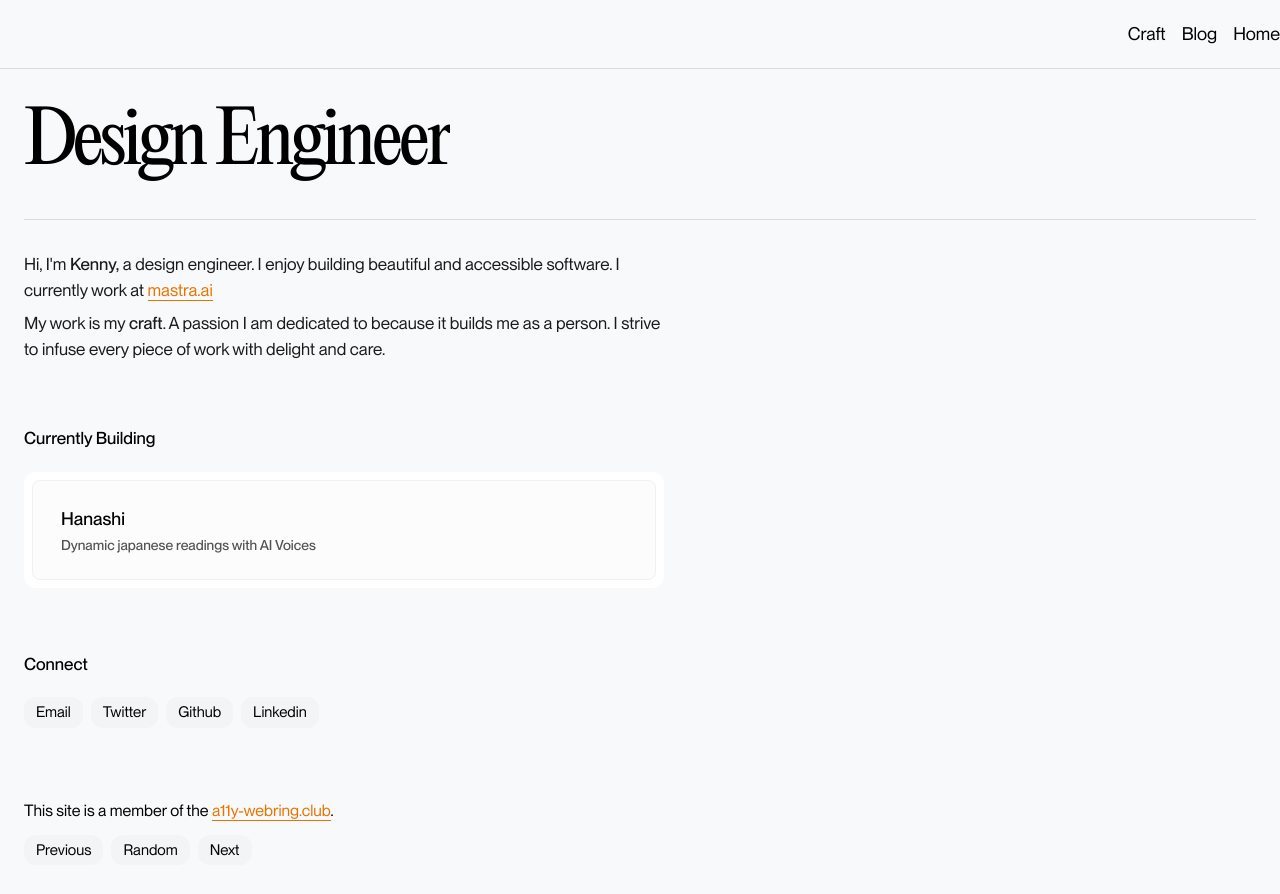
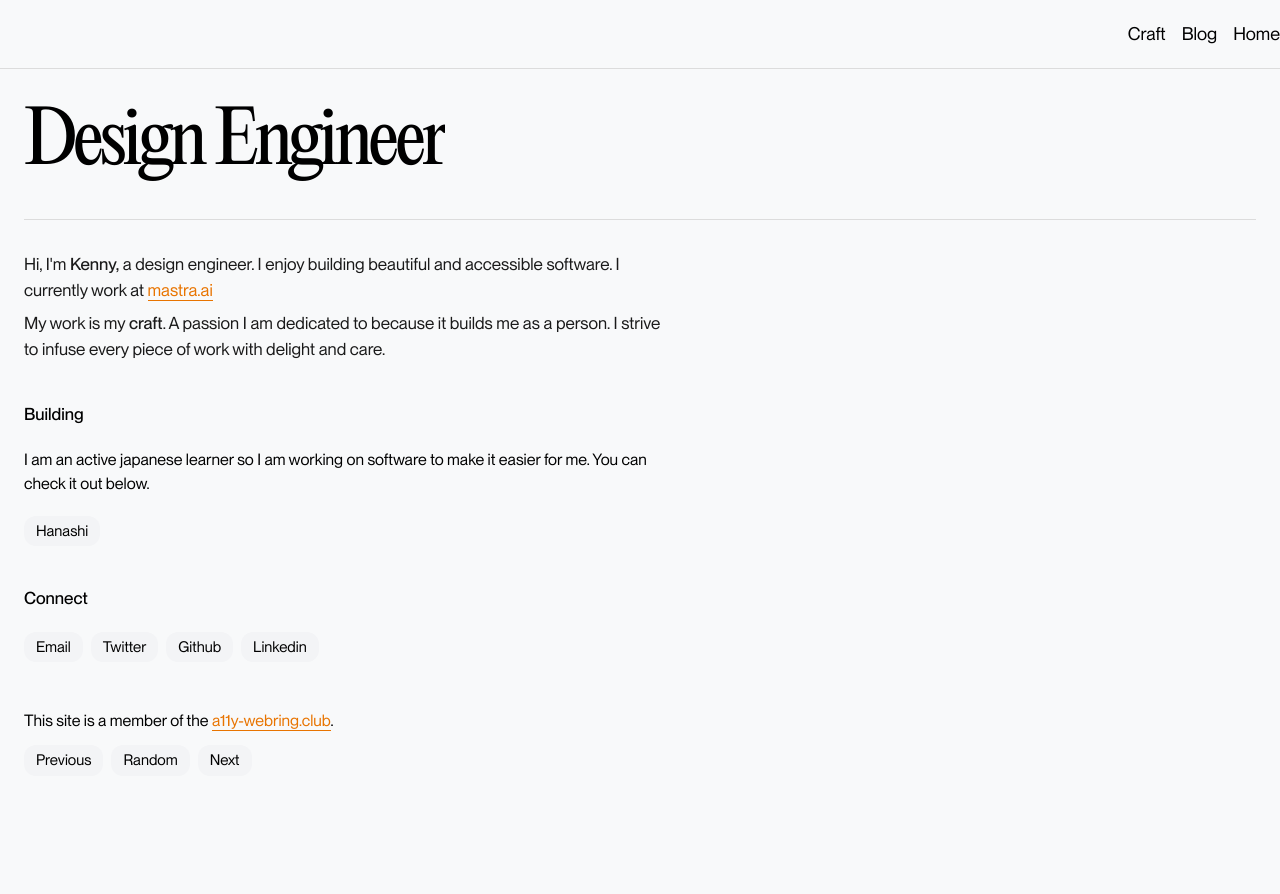
Before and after one commit to adeleke5140/portfolio-v2, a Next.js app: page / in a window 1280 px wide. Shown: the top 894 px of the page. After the commit the page ends 814 px from the top, so only its background shows below. Built offline with nearby package versions, Linux system fonts and the light colour scheme.

Commit message:
feat: some updates

```diff
--- a/src/components/home/a11y-section.tsx
+++ b/src/components/home/a11y-section.tsx
@@ -16,7 +16,7 @@ export const A11ySection = () => {
         <ul className="flex gap-2">
           <li className="">
             <a
-              className=" bg-gray-100 justify-between group flex gap-1.5 text-[15px] items-center px-3 py-1 rounded-xl"
+              className=" bg-gray-100 hover:underline justify-between group flex gap-1.5 text-[15px] items-center px-3 py-1 rounded-xl"
               rel="external"
               referrerPolicy="strict-origin"
               href="https://a11y-webring.club/prev"
@@ -26,7 +26,7 @@ export const A11ySection = () => {
           </li>
           <li className="">
             <a
-              className=" bg-gray-100 justify-between group px-3 flex gap-1.5 items-center text-[15px] py-1 rounded-xl"
+              className=" bg-gray-100  hover:underline justify-between group px-3 flex gap-1.5 items-center text-[15px] py-1 rounded-xl"
               rel="external"
               referrerPolicy="strict-origin"
               href="https://a11y-webring.club/random"
@@ -36,7 +36,7 @@ export const A11ySection = () => {
           </li>
           <li className="">
             <a
-              className=" bg-gray-100 justify-between group flex gap-1.5 items-center px-3 text-[15px] py-1 rounded-xl"
+              className=" bg-gray-100  hover:underline justify-between group flex gap-1.5 items-center px-3 text-[15px] py-1 rounded-xl"
               rel="external"
               referrerPolicy="strict-origin"
               href="https://a11y-webring.club/next"
--- a/src/components/introduction.tsx
+++ b/src/components/introduction.tsx
@@ -2,6 +2,7 @@
 import { PageWrapper } from '@/components/pageWrapper'
 import React from 'react'
 import { A11ySection } from './home/a11y-section'
+import { motion } from 'motion/react'
 
 const connection = [
   {
@@ -32,12 +33,14 @@ export const Introduction = () => {
           <h1 className="text-[48px] font-medium lg:text-7xl lg:tracking-[-0.06em] lg:leading-[1.2em] font-serif tracking-tighter">
             {TITLE.split('').map((letter, index) => (
               <React.Fragment key={index + 'title'}>
-                <span
-                  className="letter"
-                  style={{ '--index': index } as React.CSSProperties}
+                <motion.span
+                  className="inline"
+                  initial={{
+                    y: 20,
+                  }}
                 >
                   {letter}
-                </span>
+                </motion.span>
                 {index === 5 ? ' ' : null}
               </React.Fragment>
             ))}
@@ -46,7 +49,7 @@ export const Introduction = () => {
       }
       classname="max-w-none"
     >
-      <div className="flex gap-16 pt-8 max-w-[40rem] flex-col">
+      <div className="flex gap-10 pt-8 max-w-[40rem] flex-col">
         <section className="px-0">
           <div className="flex flex-col text-[var(--gray-1)] gap-2 dark:border-[#282828] dark:bg-[#282828]">
             <div className="rounded-lg  dark:text-[#fefefe]">
@@ -74,19 +77,20 @@ export const Introduction = () => {
         </section>
 
         <section className="flex flex-col gap-5">
-          <p className="font-medium text-[17px]">Currently Building</p>
+          <p className="font-medium text-[17px]">Building</p>
+          <p>
+            I am an active japanese learner so I am working on software to make
+            it easier for me. You can check it out below.
+          </p>
           <div>
             <a
               target="_blank"
               href="https://chromewebstore.google.com/detail/nihongo-speech/jhojfellcdlldagfemimnjebnfoodchf?authuser=0&hl=en-GB"
-              className="bg-white inline-block py-2 px-2 rounded-xl w-full"
+              className="inline-block group rounded-xl w-full"
             >
-              <span className="flex items-center border border-[#f0f0f0] rounded-lg p-4 font-medium text-lg w-full bg-[#fcfcfc]">
-                <span className="flex justify-self-start px-3 py-2 flex-col gap-0.5">
-                  <span className=" inline-block">Hanashi</span>
-                  <span className="text-sm text-ken-grey ">
-                    Dynamic japanese readings with AI Voices
-                  </span>
+              <span className="flex justify-self-start flex-col gap-0.5">
+                <span className=" bg-gray-100 group-hover:underline justify-between group flex gap-1.5 text-[15px] items-center px-3 py-1 rounded-xl">
+                  Hanashi
                 </span>
               </span>
             </a>
@@ -100,7 +104,7 @@ export const Introduction = () => {
               <a
                 target="_blank"
                 href={con.value}
-                className="capitalize bg-gray-100 justify-between group flex gap-1.5 text-[15px] items-center px-3 py-1 rounded-xl"
+                className="capitalize  hover:underline bg-gray-100 justify-between group flex gap-1.5 text-[15px] items-center px-3 py-1 rounded-xl"
                 rel="external"
                 referrerPolicy="strict-origin"
               >
--- a/src/styles/globals.css
+++ b/src/styles/globals.css
@@ -97,7 +97,7 @@ h1 {
 }
 
 .letter {
-  display: inline-block;
+  display: inline-flex;
   animation-name: animate-in;
   animation-timing-function: cubic-bezier(0.19, 1, 0.22, 1);
   animation-delay: calc(0.03s * var(--index));
```
